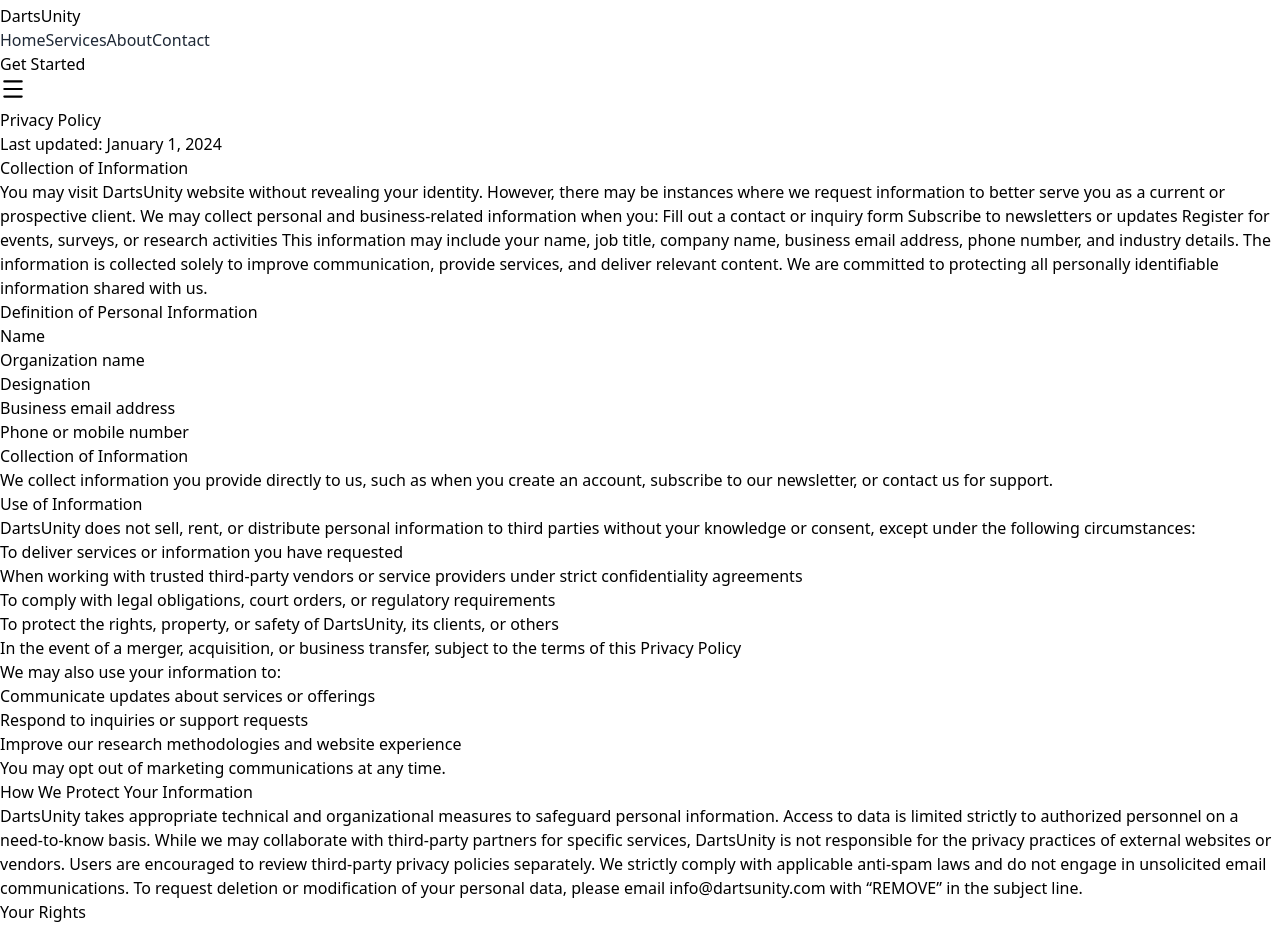
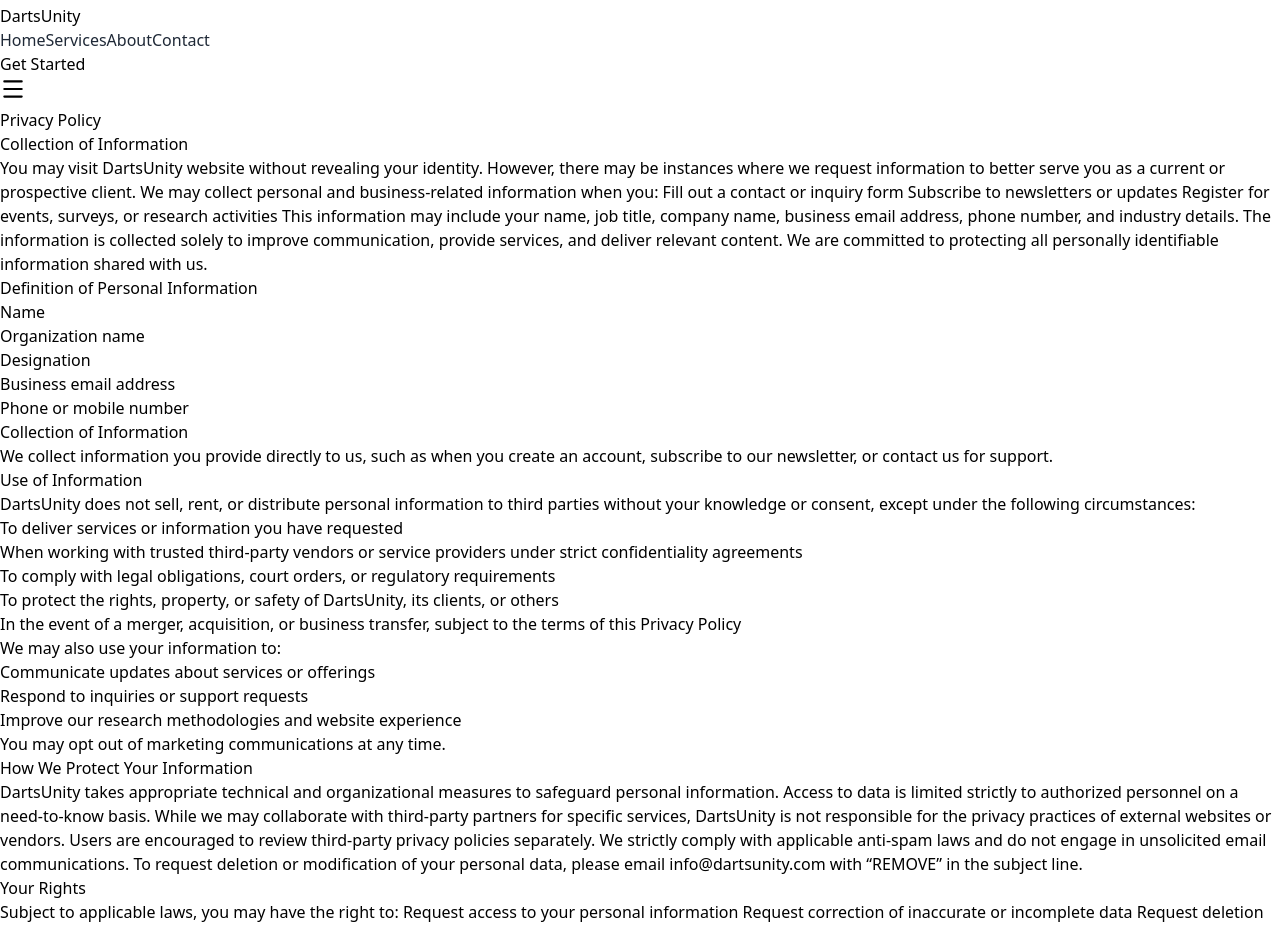
Before and after one commit to aveez444/DartsUnity, a React (Vite) app: page /privacypolicy in a window 1280 px wide. Shown: the part 1020-1948 px from the top of the page. Built offline with nearby package versions, Linux system fonts and the light colour scheme.

Commit message:
first comef43wq

```diff
--- a/src/pages/GDPR.jsx
+++ b/src/pages/GDPR.jsx
@@ -5,7 +5,7 @@
   return (
     <DocumentPage
       title="GDPR"
-      lastUpdated="January 1, 2026"
+
     >
       {/* PASTE YOUR ACTUAL PRIVACY POLICY CONTENT HERE */}
       <section>
--- a/src/pages/PrivacyPolicy.jsx
+++ b/src/pages/PrivacyPolicy.jsx
@@ -5,7 +5,7 @@
   return (
     <DocumentPage
       title="Privacy Policy"
-      lastUpdated="January 1, 2024"
+
     >
       {/* PASTE YOUR ACTUAL PRIVACY POLICY CONTENT HERE */}
       <section>
--- a/src/pages/TermsAndConditions.jsx
+++ b/src/pages/TermsAndConditions.jsx
@@ -5,7 +5,7 @@
   return (
     <DocumentPage
       title="Terms and Conditions"
-      lastUpdated="January 1, 2024"
+
     >
       {/* PASTE YOUR ACTUAL TERMS AND CONDITIONS CONTENT HERE */}
       <section>
```
